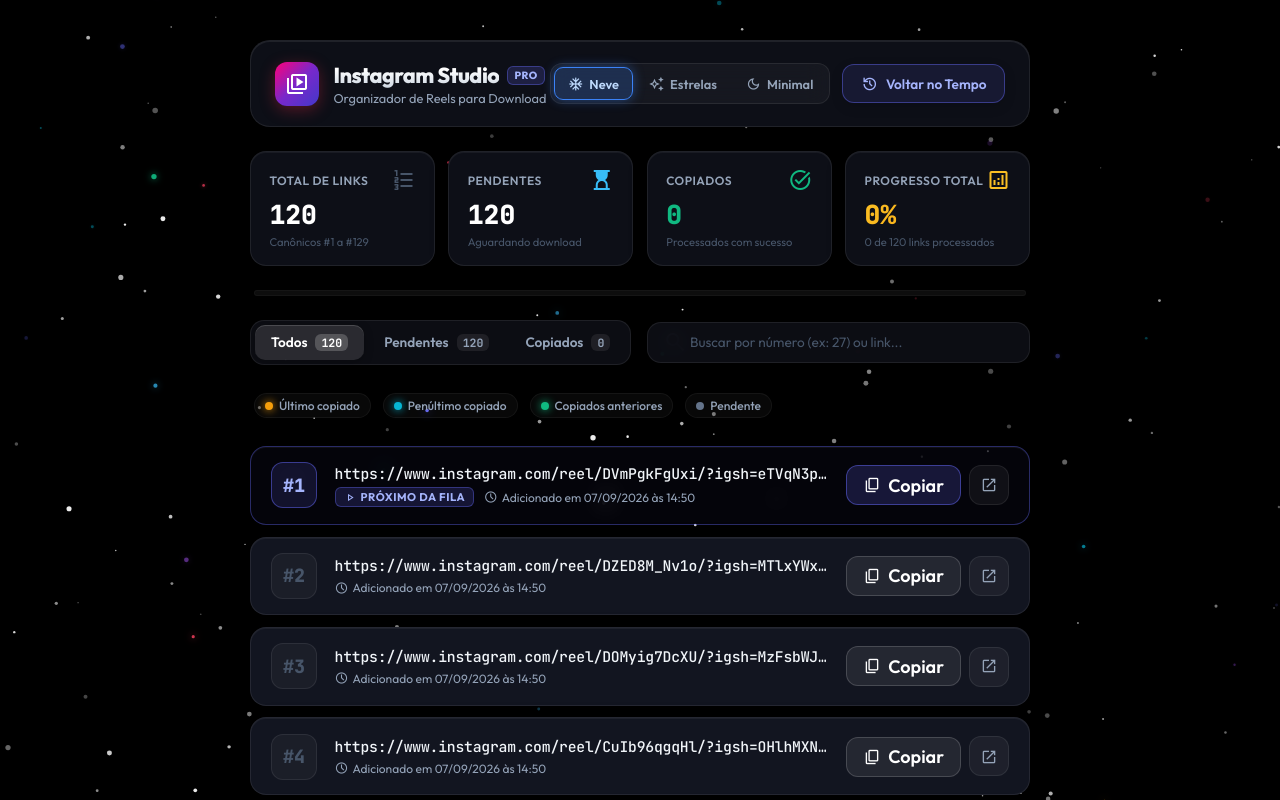
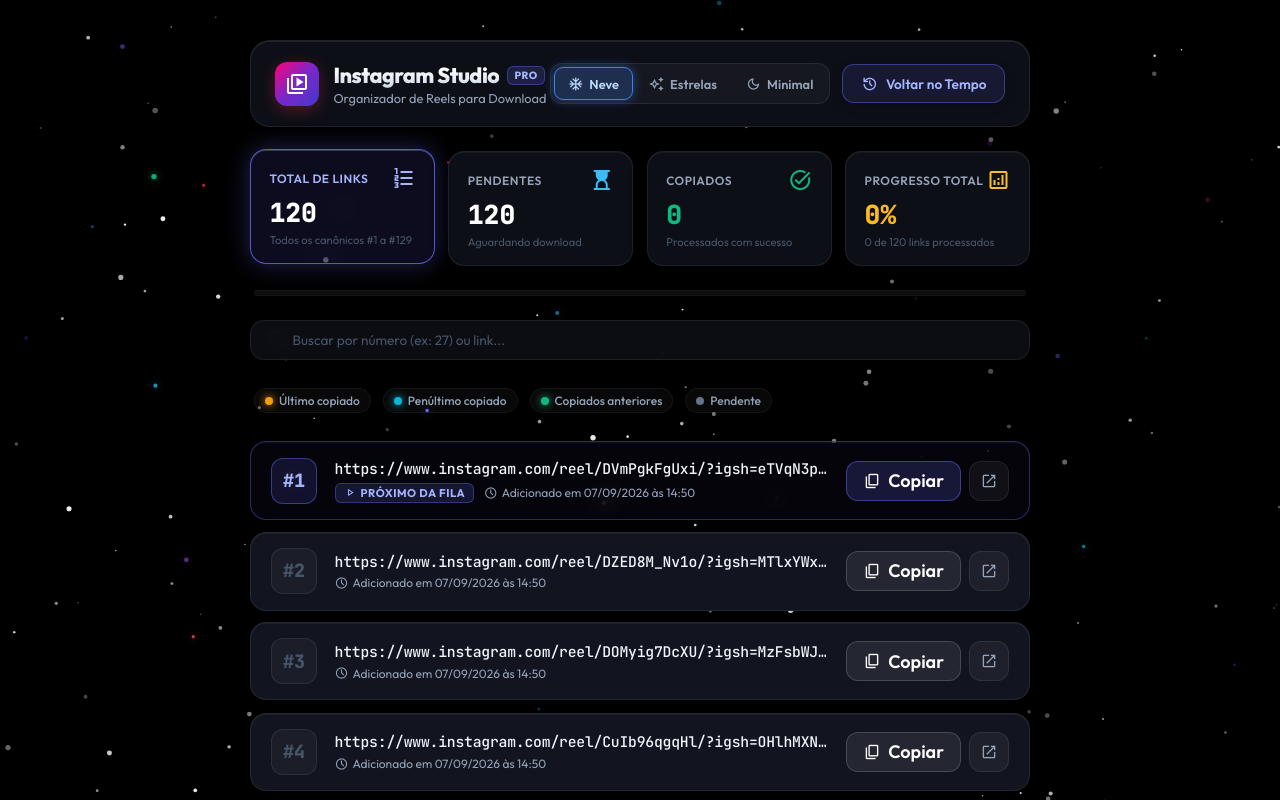
Before and after one commit to dennys-st/links-insta-post, a website: page index.html in a window 1280 px wide. Shown: the top 800 px of the page. Drawn offline with nearby package versions, Linux system fonts and the light colour scheme.

Commit message:
feat: integrar filtros diretamente nos cards do HUD e remover abas redundantes

```diff
--- a/index.html
+++ b/index.html
@@ -54,18 +54,18 @@
       </div>
     </header>
 
-    <!-- HUD Stats Dashboard -->
+    <!-- HUD Stats Dashboard & Interactive Filters -->
     <section class="hud-dashboard">
-      <div class="stat-card">
+      <div class="stat-card filter-card active" data-filter="all" role="button" tabindex="0" title="Clique para filtrar: Ver Todos">
         <div class="stat-header">
           <span class="stat-name">Total de Links</span>
           <span class="material-symbols-outlined stat-icon">format_list_numbered</span>
         </div>
         <div class="stat-value" id="stat-total">0</div>
-        <div class="stat-sub">Canônicos #1 a #129</div>
+        <div class="stat-sub">Todos os canônicos #1 a #129</div>
       </div>
 
-      <div class="stat-card highlight-pending">
+      <div class="stat-card filter-card highlight-pending" data-filter="pending" role="button" tabindex="0" title="Clique para filtrar: Ver Pendentes">
         <div class="stat-header">
           <span class="stat-name">Pendentes</span>
           <span class="material-symbols-outlined stat-icon">hourglass_top</span>
@@ -74,7 +74,7 @@
         <div class="stat-sub">Aguardando download</div>
       </div>
 
-      <div class="stat-card highlight-copied">
+      <div class="stat-card filter-card highlight-copied" data-filter="copied" role="button" tabindex="0" title="Clique para filtrar: Ver Copiados">
         <div class="stat-header">
           <span class="stat-name">Copiados</span>
           <span class="material-symbols-outlined stat-icon">task_alt</span>
@@ -89,7 +89,7 @@
           <span class="material-symbols-outlined stat-icon">analytics</span>
         </div>
         <div class="stat-value" id="stat-percent">0%</div>
-        <div class="stat-sub" id="stat-progress-sub">0 de 0 links</div>
+        <div class="stat-sub" id="stat-progress-sub">0 de 0 links processados</div>
       </div>
     </section>
 
@@ -100,23 +100,8 @@
       </div>
     </div>
 
-    <!-- Filter & Search Studio Toolbar -->
+    <!-- Search Studio Toolbar -->
     <section class="studio-toolbar">
-      <div class="filter-tabs">
-        <button class="tab-btn active" data-filter="all">
-          <span>Todos</span>
-          <span class="tab-count" id="tab-all-count">0</span>
-        </button>
-        <button class="tab-btn" data-filter="pending">
-          <span>Pendentes</span>
-          <span class="tab-count" id="tab-pending-count">0</span>
-        </button>
-        <button class="tab-btn" data-filter="copied">
-          <span>Copiados</span>
-          <span class="tab-count" id="tab-copied-count">0</span>
-        </button>
-      </div>
-
       <div class="search-box">
         <span class="material-symbols-outlined search-icon">search</span>
         <input type="text" id="search-input" placeholder="Buscar por número (ex: 27) ou link..." autocomplete="off">
--- a/script.js
+++ b/script.js
@@ -12,11 +12,8 @@
   const statProgressSub = document.getElementById('stat-progress-sub');
   const progressBarFill = document.getElementById('progress-bar-fill');
 
-  // Toolbar Elements
-  const tabAllCount = document.getElementById('tab-all-count');
-  const tabPendingCount = document.getElementById('tab-pending-count');
-  const tabCopiedCount = document.getElementById('tab-copied-count');
-  const tabBtns = document.querySelectorAll('.tab-btn');
+  // Filter Cards & Search Elements
+  const filterCards = document.querySelectorAll('.filter-card');
   const searchInput = document.getElementById('search-input');
   const searchClear = document.getElementById('search-clear');
 
@@ -324,9 +321,14 @@
     if (statProgressSub) statProgressSub.textContent = `${copiedCount} de ${totalCount} links processados`;
     if (progressBarFill) progressBarFill.style.width = `${percent}%`;
 
-    if (tabAllCount) tabAllCount.textContent = totalCount;
-    if (tabPendingCount) tabPendingCount.textContent = pendingCount;
-    if (tabCopiedCount) tabCopiedCount.textContent = copiedCount;
+    // Sincronizar estado visual ativo dos cards de filtro
+    filterCards.forEach(card => {
+      if (card.getAttribute('data-filter') === activeFilter) {
+        card.classList.add('active');
+      } else {
+        card.classList.remove('active');
+      }
+    });
 
     // 2. Identificar histórico de cópia (Último e Penúltimo)
     const copiedList = links.filter(l => l.copied)
@@ -504,12 +506,12 @@
     });
   };
 
-  // Eventos das Abas de Filtro
-  tabBtns.forEach(btn => {
-    btn.addEventListener('click', () => {
-      tabBtns.forEach(b => b.classList.remove('active'));
-      btn.classList.add('active');
-      activeFilter = btn.getAttribute('data-filter');
+  // Eventos de Clique nos Cards de Filtro do HUD
+  filterCards.forEach(card => {
+    card.addEventListener('click', () => {
+      filterCards.forEach(c => c.classList.remove('active'));
+      card.classList.add('active');
+      activeFilter = card.getAttribute('data-filter');
       renderLinks();
     });
   });
--- a/style.css
+++ b/style.css
@@ -350,67 +350,62 @@
   transition: width 0.4s cubic-bezier(0.4, 0, 0.2, 1);
 }
 
+/* Interactive Filter Stat Cards */
+.stat-card.filter-card {
+  cursor: pointer;
+  user-select: none;
+}
+.stat-card.filter-card:hover {
+  border-color: var(--border-highlight);
+  transform: translateY(-3px);
+  box-shadow: 0 8px 24px rgba(0, 0, 0, 0.35);
+}
+.stat-card.filter-card:active {
+  transform: translateY(-1px);
+}
+
+/* Active Filter States */
+.stat-card.filter-card.active {
+  border-color: rgba(99, 102, 241, 0.85);
+  background: rgba(99, 102, 241, 0.12);
+  box-shadow: 0 0 24px rgba(99, 102, 241, 0.35), inset 0 1px 0 rgba(255, 255, 255, 0.2);
+  transform: translateY(-2px);
+}
+.stat-card.filter-card.active .stat-name {
+  color: #a5b4fc;
+}
+.stat-card.filter-card.active .stat-icon {
+  color: #a5b4fc;
+}
+
+.stat-card.filter-card.highlight-pending.active {
+  border-color: rgba(6, 182, 212, 0.9);
+  background: rgba(6, 182, 212, 0.12);
+  box-shadow: 0 0 24px rgba(6, 182, 212, 0.35), inset 0 1px 0 rgba(255, 255, 255, 0.2);
+}
+.stat-card.filter-card.highlight-pending.active .stat-name {
+  color: #38bdf8;
+}
+
+.stat-card.filter-card.highlight-copied.active {
+  border-color: rgba(16, 185, 129, 0.9);
+  background: rgba(16, 185, 129, 0.12);
+  box-shadow: 0 0 24px rgba(16, 185, 129, 0.35), inset 0 1px 0 rgba(255, 255, 255, 0.2);
+}
+.stat-card.filter-card.highlight-copied.active .stat-name {
+  color: #34d399;
+}
+
 /* Studio Toolbar */
 .studio-toolbar {
   display: flex;
-  justify-content: space-between;
   align-items: center;
-  gap: 1rem;
-  flex-wrap: wrap;
-}
-
-.filter-tabs {
-  display: flex;
-  background: rgba(15, 17, 24, 0.8);
-  border: 1px solid var(--border-subtle);
-  border-radius: 14px;
-  padding: 4px;
-  gap: 4px;
-  backdrop-filter: blur(12px);
-}
-
-.tab-btn {
-  background: transparent;
-  border: none;
-  color: var(--text-muted);
-  font-family: inherit;
-  font-size: 0.85rem;
-  font-weight: 600;
-  padding: 0.55rem 1rem;
-  border-radius: 10px;
-  cursor: pointer;
-  display: inline-flex;
-  align-items: center;
-  gap: 0.5rem;
-  transition: all 0.2s ease;
-}
-.tab-btn:hover {
-  color: var(--text-pure);
-  background: rgba(255, 255, 255, 0.04);
-}
-.tab-btn.active {
-  background: rgba(255, 255, 255, 0.12);
-  color: #ffffff;
-  box-shadow: 0 2px 10px rgba(0, 0, 0, 0.25), inset 0 1px 0 rgba(255, 255, 255, 0.15);
-}
-
-.tab-count {
-  font-size: 0.72rem;
-  padding: 1px 6px;
-  border-radius: 6px;
-  background: rgba(255, 255, 255, 0.08);
-  color: var(--text-muted);
-  font-family: 'JetBrains Mono', monospace;
-}
-.tab-btn.active .tab-count {
-  background: rgba(255, 255, 255, 0.2);
-  color: #fff;
+  width: 100%;
 }
 
 /* Search Box */
 .search-box {
-  flex: 1;
-  min-width: 240px;
+  width: 100%;
   position: relative;
   display: flex;
   align-items: center;
```
